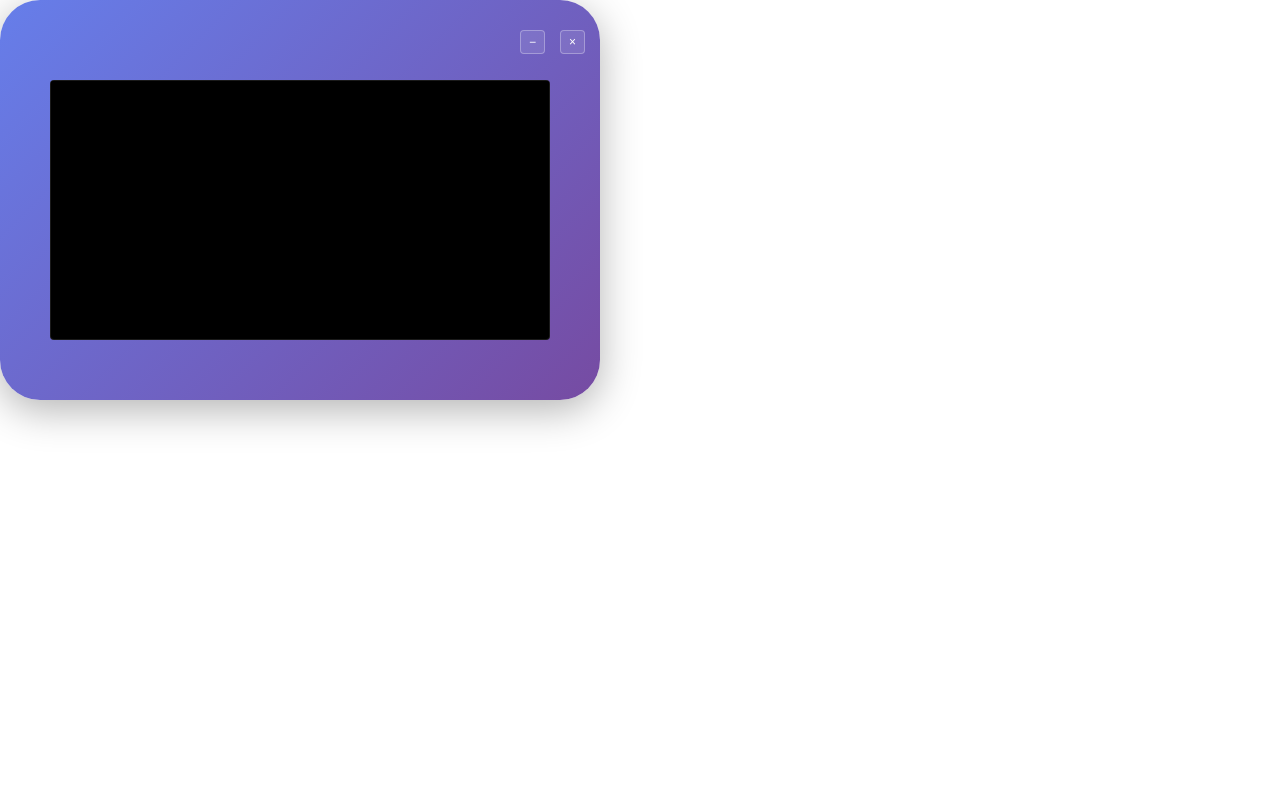
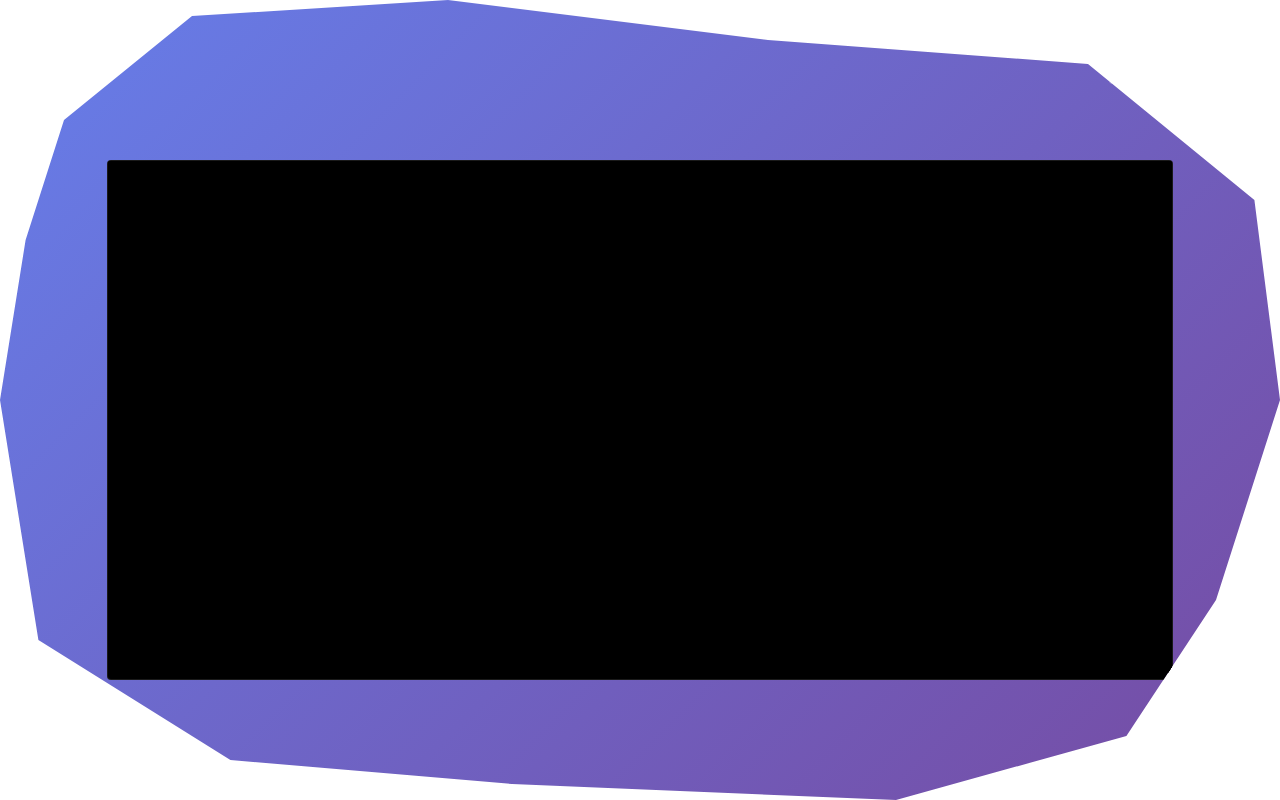
Before and after one commit to cryptobushi/terminai, a website built with Vite: page index.html in a window 1280 px wide. Built offline with nearby package versions, Linux system fonts and the light colour scheme.

Commit message:
Fix transparency, drag, and resize issues (proper fix)
- Restored clip-path for irregular blob shape
- Made app fill entire window (100vw x 100vh) so it resizes with window
- Converted terminal region and buttons to percentage-based positioning
- Added !important to terminal background to ensure full opacity
- Fixed html/body to be 100% width/height for proper window filling

Now:
- Window is transparent outside the blob shape (clip-path working)
- Terminal box is fully opaque black
- Entire blob is draggable via -webkit-app-region: drag
- Window resizes and app scales proportionally

🤖 Generated with [Claude Code](https://claude.com/claude-code)

Co-Authored-By: Claude <noreply@anthropic.com>

```diff
--- a/src/main.ts
+++ b/src/main.ts
@@ -49,26 +49,24 @@ class TerminaiApp {
   private renderSkin(): void {
     const app = document.getElementById("app") as HTMLElement;
 
-    // Apply skin dimensions
-    app.style.width = `${this.skin.visual.width}px`;
-    app.style.height = `${this.skin.visual.height}px`;
+    // Make app fill the entire window
+    app.style.width = "100vw";
+    app.style.height = "100vh";
 
-    // For now, use rounded corners instead of clip-path for better transparency
-    // TODO: Implement true shaped windows via Tauri APIs
-    app.style.borderRadius = "40px";
+    // Apply skin shape and background
+    app.style.clipPath = this.skin.visual.shape;
     app.style.background = this.skin.visual.background;
-
-    // Add shadow for better visibility
-    app.style.boxShadow = "0 10px 40px rgba(0, 0, 0, 0.3)";
 
     // Create terminal viewport region
     const terminalContainer = document.createElement("div");
     terminalContainer.id = "terminal-container";
     terminalContainer.style.position = "absolute";
-    terminalContainer.style.left = `${this.skin.terminalRegion.x}px`;
-    terminalContainer.style.top = `${this.skin.terminalRegion.y}px`;
-    terminalContainer.style.width = `${this.skin.terminalRegion.width}px`;
-    terminalContainer.style.height = `${this.skin.terminalRegion.height}px`;
+
+    // Use percentages for responsive layout
+    terminalContainer.style.left = `${(this.skin.terminalRegion.x / this.skin.visual.width) * 100}%`;
+    terminalContainer.style.top = `${(this.skin.terminalRegion.y / this.skin.visual.height) * 100}%`;
+    terminalContainer.style.width = `${(this.skin.terminalRegion.width / this.skin.visual.width) * 100}%`;
+    terminalContainer.style.height = `${(this.skin.terminalRegion.height / this.skin.visual.height) * 100}%`;
 
     // Render action buttons (placeholder for now)
     this.skin.actions.forEach((action) => {
@@ -76,8 +74,8 @@ class TerminaiApp {
       button.className = "action-button";
       button.textContent = action.label;
       button.style.position = "absolute";
-      button.style.left = `${action.position.x}px`;
-      button.style.top = `${action.position.y}px`;
+      button.style.left = `${(action.position.x / this.skin.visual.width) * 100}%`;
+      button.style.top = `${(action.position.y / this.skin.visual.height) * 100}%`;
       button.onclick = () => this.handleAction(action.id);
       app.appendChild(button);
     });
--- a/src/style.css
+++ b/src/style.css
@@ -9,13 +9,17 @@
 }
 
 html {
-  background: rgba(0, 0, 0, 0);
+  background: transparent;
+  width: 100%;
+  height: 100%;
 }
 
 body {
   margin: 0;
   padding: 0;
   overflow: hidden;
+  width: 100%;
+  height: 100%;
   /* Transparent background for frameless window */
   background: transparent;
   font-family: "SF Mono", "Monaco", "Inconsolata", "Fira Code", "Droid Sans Mono",
@@ -31,11 +35,18 @@ body {
 
 /* Terminal container - xterm.js will fill this */
 #terminal-container {
-  background: #000000; /* Fully opaque black */
+  background: #000000 !important; /* Fully opaque black */
+  opacity: 1 !important;
   border: 1px solid rgba(255, 255, 255, 0.1);
   border-radius: 4px;
   overflow: hidden;
   -webkit-app-region: no-drag;
+}
+
+/* Ensure xterm terminal is opaque */
+#terminal-container .xterm {
+  background-color: #000000 !important;
+  opacity: 1 !important;
 }
 
 /* Action buttons */
```
